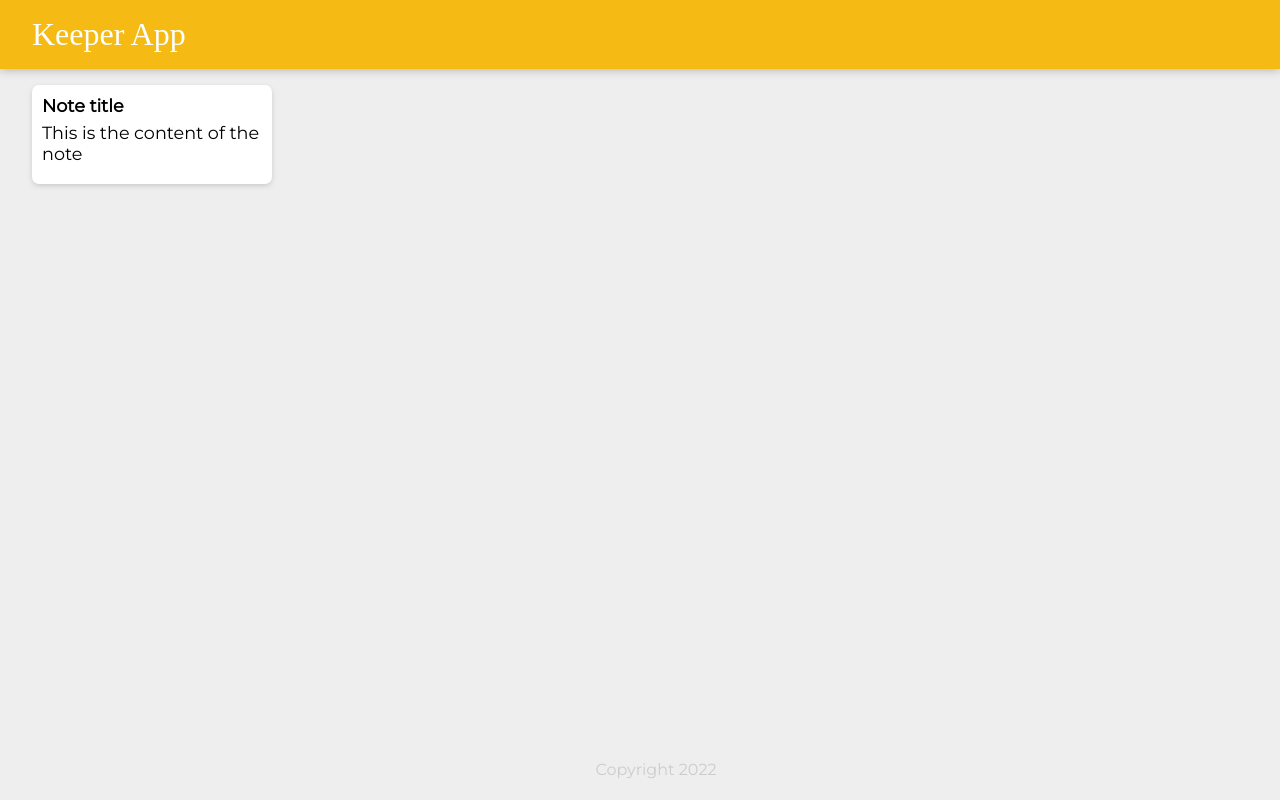
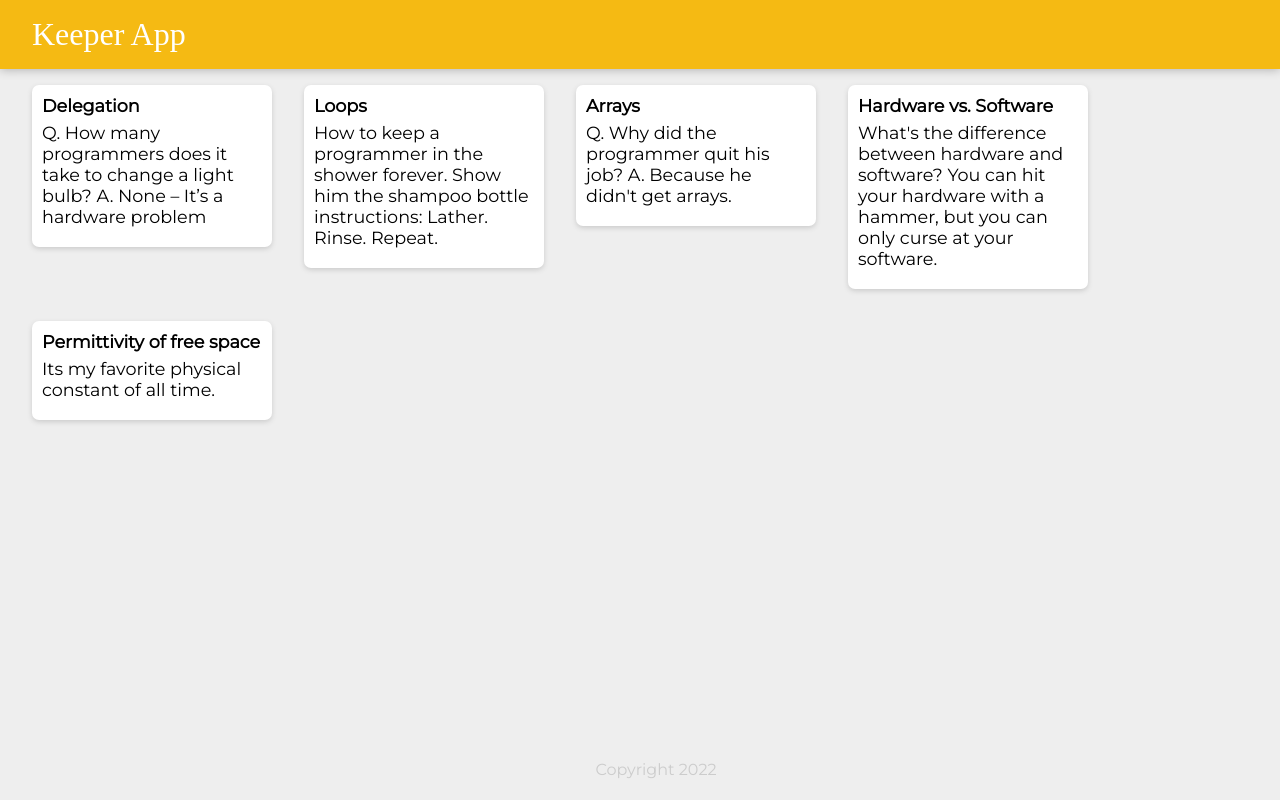
Before and after one commit to djsurt/Keeper-Proj-1, a React (Create React App) app: page / in a window 1280 px wide. Built offline with nearby package versions, Linux system fonts and the light colour scheme; a web font is replaced by a local one.

Commit message:
Note adding functionality

```diff
--- a/src/Note.jsx
+++ b/src/Note.jsx
@@ -1,10 +1,14 @@
 import React from "react";
+import notes from "./notes";
 
 function Note(){
-    return <div className="note">
-        <h1>Note title</h1>
-        <p>This is the content of the note</p>
-    </div>;
+    return (notes.map(note =>
+             (<div className="note">
+                <h1>{note.title}</h1>
+                <p>{note.content}</p>
+                </div>
+            )
+        ));
 }
 
 export default Note;
--- /dev/null
+++ b/src/notes.js
@@ -0,0 +1,33 @@
+const notes = [
+    {
+      key: 1,
+      title: "Delegation",
+      content:
+        "Q. How many programmers does it take to change a light bulb? A. None – It’s a hardware problem"
+    },
+    {
+      key: 2,
+      title: "Loops",
+      content:
+        "How to keep a programmer in the shower forever. Show him the shampoo bottle instructions: Lather. Rinse. Repeat."
+    },
+    {
+      key: 3,
+      title: "Arrays",
+      content:
+        "Q. Why did the programmer quit his job? A. Because he didn't get arrays."
+    },
+    {
+      key: 4,
+      title: "Hardware vs. Software",
+      content:
+        "What's the difference between hardware and software? You can hit your hardware with a hammer, but you can only curse at your software."
+    },
+    {
+        key: 5,
+        title: "Permittivity of free space",
+        content:"Its my favorite physical constant of all time."
+    }
+  ];
+
+  export default notes;
```
